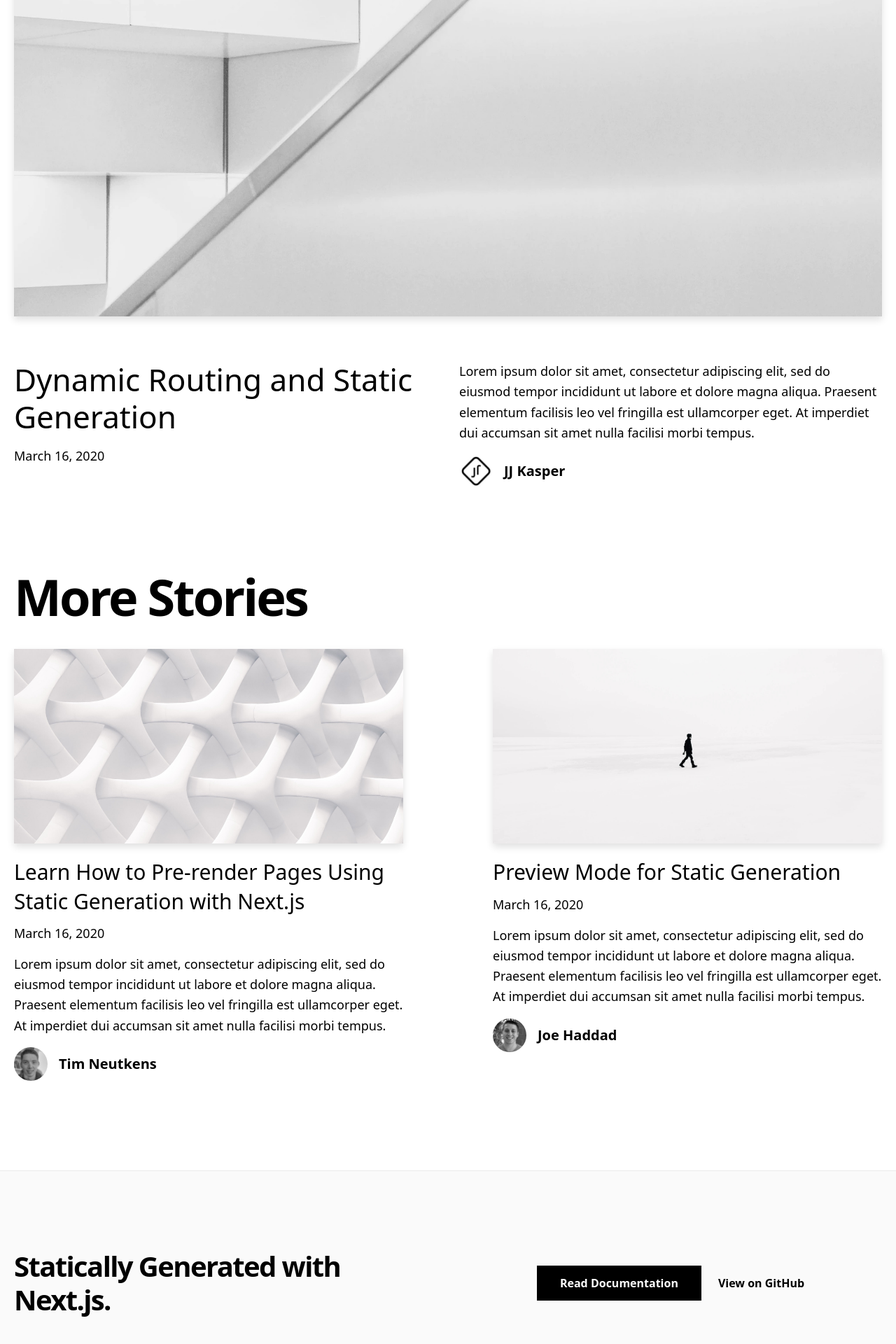
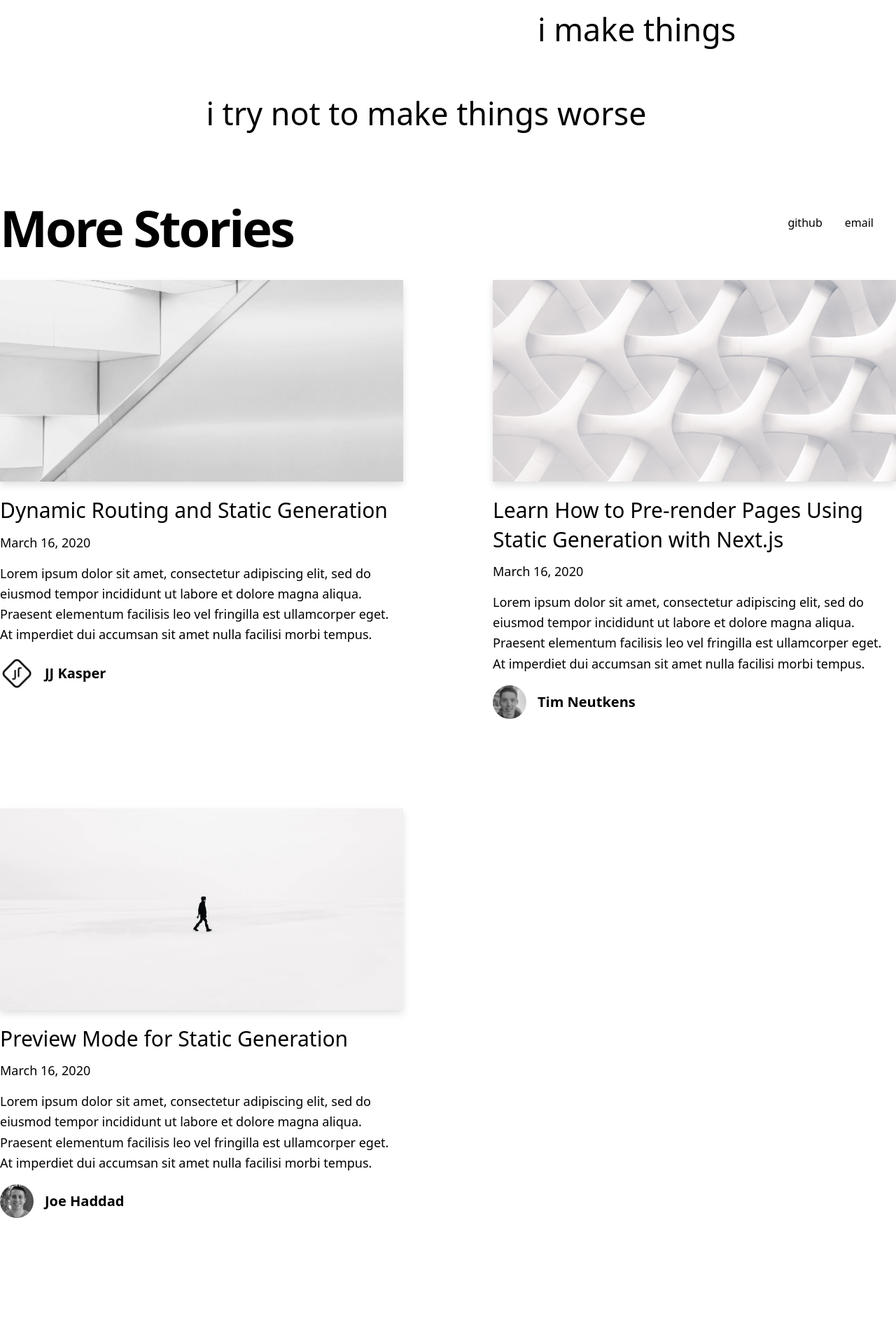
Before and after one commit to sissyliberation/next-portfolio, a Next.js app: page / in a window 1280 px wide. Shown: the part 438-2358 px from the top of the page at 70% size. After the commit the page ends 2306 px from the top, so only its background shows below. Built offline with nearby package versions, Linux system fonts and the light colour scheme.

Commit message:
style footer

```diff
--- a/components/footer.js
+++ /dev/null
@@ -1,30 +0,0 @@
-import Container from './container'
-import { EXAMPLE_PATH } from '../lib/constants'
-
-export default function Footer() {
-  return (
-    <footer className="bg-accent-1 border-t border-accent-2">
-      <Container>
-        <div className="py-28 flex flex-col lg:flex-row items-center">
-          <h3 className="text-4xl lg:text-5xl font-bold tracking-tighter leading-tight text-center lg:text-left mb-10 lg:mb-0 lg:pr-4 lg:w-1/2">
-            Statically Generated with Next.js.
-          </h3>
-          <div className="flex flex-col lg:flex-row justify-center items-center lg:pl-4 lg:w-1/2">
-            <a
-              href="https://nextjs.org/docs/basic-features/pages"
-              className="mx-3 bg-black hover:bg-white hover:text-black border border-black text-white font-bold py-3 px-12 lg:px-8 duration-200 transition-colors mb-6 lg:mb-0"
-            >
-              Read Documentation
-            </a>
-            <a
-              href={`https://github.com/zeit/next.js/tree/canary/examples/${EXAMPLE_PATH}`}
-              className="mx-3 font-bold hover:underline"
-            >
-              View on GitHub
-            </a>
-          </div>
-        </div>
-      </Container>
-    </footer>
-  )
-}
--- /dev/null
+++ b/components/footer/footer.module.scss
@@ -0,0 +1,19 @@
+@import '../../styles/variables';
+@import '../../styles/mixins';
+
+.footer {
+  position: fixed;
+  width: 100%;
+  bottom: 0;
+  background-color: transparent;
+}
+
+.container {
+  padding: $space;
+  display: flex;
+  justify-content: flex-end;
+}
+
+.link {
+  padding: $space;
+}
--- /dev/null
+++ b/components/footer/index.js
@@ -0,0 +1,13 @@
+import styles from './footer.module.scss'
+
+export default function Footer() {
+  return (
+    <footer className={styles.footer}>
+      <div className={styles.container}>
+        <a className={styles.link} href="https://github.com/novacourtois" target="_blank">github</a>
+
+        <a className={styles.link} href="mailto:novacourtois@gmail.com">email</a>
+      </div>
+    </footer>
+  )
+}
--- a/components/layout.js
+++ b/components/layout.js
@@ -6,10 +6,7 @@ export default function Layout({ preview, children }) {
   return (
     <>
       <Meta />
-      <div className="min-h-screen">
-        <Alert preview={preview} />
-        <main>{children}</main>
-      </div>
+      <main>{children}</main>
       <Footer />
     </>
   )
--- a/package.json
+++ b/package.json
@@ -11,10 +11,12 @@
     "date-fns": "2.10.0",
     "gray-matter": "4.0.2",
     "next": "latest",
+    "normalize.css": "^8.0.1",
     "react": "^16.13.0",
     "react-dom": "^16.13.0",
     "remark": "11.0.2",
-    "remark-html": "10.0.0"
+    "remark-html": "10.0.0",
+    "sass": "^1.26.5"
   },
   "devDependencies": {
     "dotenv": "8.2.0",
--- a/pages/index.js
+++ b/pages/index.js
@@ -7,29 +7,18 @@ import { getAllPosts } from '../lib/api'
 import Head from 'next/head'
 import { CMS_NAME } from '../lib/constants'
 
+import Hero from '../components/hero'
+import PageHead from '../components/pageHead'
+
 export default function Index({ allPosts }) {
   const heroPost = allPosts[0]
-  const morePosts = allPosts.slice(1)
+
   return (
     <>
       <Layout>
-        <Head>
-          <title>Next.js Blog Example with {CMS_NAME}</title>
-        </Head>
-        <Container>
-          <Intro />
-          {heroPost && (
-            <HeroPost
-              title={heroPost.title}
-              coverImage={heroPost.coverImage}
-              date={heroPost.date}
-              author={heroPost.author}
-              slug={heroPost.slug}
-              excerpt={heroPost.excerpt}
-            />
-          )}
-          {morePosts.length > 0 && <MoreStories posts={morePosts} />}
-        </Container>
+        <PageHead />
+        <Hero />
+        {allPosts.length && <MoreStories posts={allPosts} />}
       </Layout>
     </>
   )
```
Also changed, not shown: 1 other file (tests, documents, lock files or other folders).
